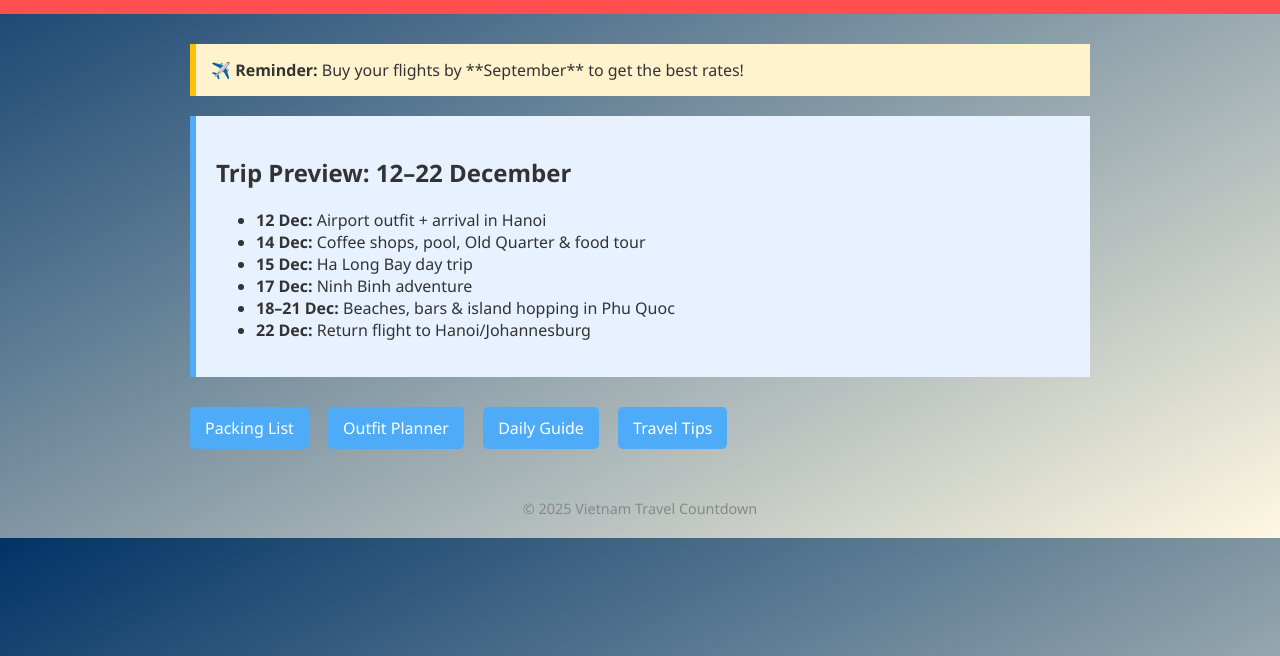
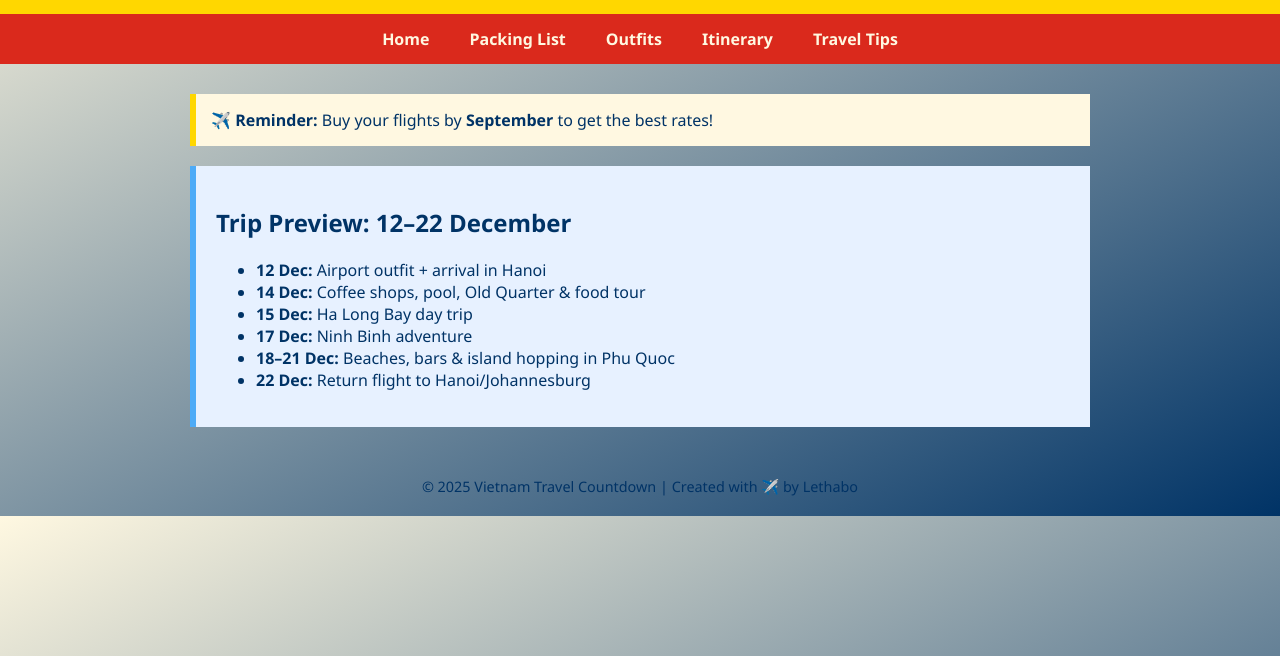
Before and after one commit to LethaboMokh/vietnam-trip, a plain HTML site: page index.html in a window 1280 px wide. Shown: the part 144-800 px from the top of the page. Drawn offline with Linux system fonts and the light colour scheme.

Commit message:
Update index.html

```diff
--- a/index.html
+++ b/index.html
@@ -4,23 +4,25 @@
   <meta charset="UTF-8" />
   <meta name="viewport" content="width=device-width, initial-scale=1.0"/>
   <title>Vietnam Countdown</title>
+  <link rel="icon" href="https://cdn-icons-png.flaticon.com/512/747/747376.png" type="image/png" />
   <style>
     body {
+      background: linear-gradient(to bottom right, #FFF8E1, #003366);
+      color: #003366;
       font-family: 'Segoe UI', sans-serif;
-      background: linear-gradient(to bottom right, #003366, #FFF8E1);
-      color: #333;
       margin: 0;
       padding: 0;
     }
     header {
-      background-color: #ff4e4e;
-      color: white;
+      background-color: #FFD700;
+      color: #003366;
       padding: 30px;
       text-align: center;
     }
     h1 {
       margin: 0;
       font-size: 2.5em;
+      font-weight: bold;
     }
     .countdown {
       font-size: 1.5em;
@@ -32,33 +34,47 @@
       margin: auto;
     }
     .reminder {
-      background: #fff3cd;
-      border-left: 6px solid #ffc107;
+      background: #FFF8E1;
+      border-left: 6px solid #FFD700;
       padding: 15px;
       margin-bottom: 20px;
+      color: #003366;
     }
     .itinerary {
       background: #e7f1ff;
       padding: 20px;
       border-left: 6px solid #4dabf7;
     }
-    .nav {
-      margin-top: 30px;
-    }
-    .nav a {
-      display: inline-block;
-      margin-right: 15px;
-      text-decoration: none;
-      background: #4dabf7;
-      color: white;
-      padding: 10px 15px;
-      border-radius: 5px;
-    }
     footer {
       text-align: center;
       padding: 20px;
       font-size: 0.9em;
-      color: #888;
+      color: #003366;
+    }
+    nav {
+      background-color: #DA291C;
+    }
+    .navbar {
+      list-style: none;
+      margin: 0;
+      padding: 0;
+      display: flex;
+      justify-content: center;
+      flex-wrap: wrap;
+    }
+    .navbar li {
+      margin: 0;
+    }
+    .navbar a {
+      display: block;
+      padding: 14px 20px;
+      text-decoration: none;
+      color: #FFF8E1;
+      font-weight: bold;
+    }
+    .navbar a:hover {
+      background-color: #FFD700;
+      color: #003366;
     }
   </style>
 </head>
@@ -68,9 +84,19 @@
     <div class="countdown" id="countdown">Loading countdown...</div>
   </header>
 
+  <nav>
+    <ul class="navbar">
+      <li><a href="index.html">Home</a></li>
+      <li><a href="packing.html">Packing List</a></li>
+      <li><a href="outfits.html">Outfits</a></li>
+      <li><a href="itinerary.html">Itinerary</a></li>
+      <li><a href="tips.html">Travel Tips</a></li>
+    </ul>
+  </nav>
+
   <section>
     <div class="reminder">
-      ✈️ <strong>Reminder:</strong> Buy your flights by **September** to get the best rates!
+      ✈️ <strong>Reminder:</strong> Buy your flights by <strong>September</strong> to get the best rates!
     </div>
 
     <div class="itinerary">
@@ -84,17 +110,10 @@
         <li><strong>22 Dec:</strong> Return flight to Hanoi/Johannesburg</li>
       </ul>
     </div>
-
-    <div class="nav">
-      <a href="#packing">Packing List</a>
-      <a href="#outfits">Outfit Planner</a>
-      <a href="#guide">Daily Guide</a>
-      <a href="#tips">Travel Tips</a>
-    </div>
   </section>
 
   <footer>
-    © 2025 Vietnam Travel Countdown
+    © 2025 Vietnam Travel Countdown | Created with ✈️ by Lethabo
   </footer>
 
   <script>
```
